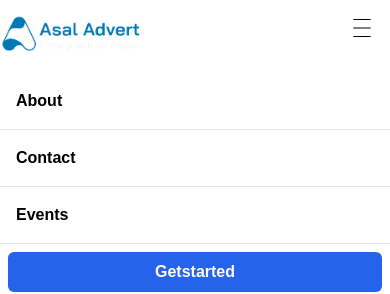
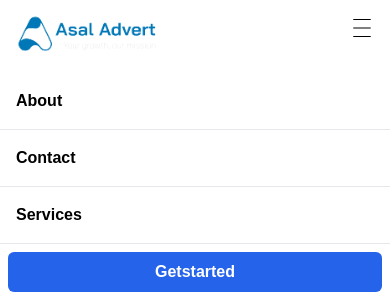
Before and after one commit to Ashakour1/AsalAdvert.so, a Next.js app: page / in a window 390 px wide. Both pictures are taken after a click on the button 362 px from the left and 28 px from the top of the page. Shown: the top 294 px of the page. Built offline with nearby package versions, Linux system fonts and the light colour scheme.

Commit message:
Update Header component to adjust padding and rename 'Events' link to 'Services'

```diff
--- a/app/components/Header.tsx
+++ b/app/components/Header.tsx
@@ -12,7 +12,7 @@ const Header = () => {
 
   return (
     <header className="max-w-[1040px] mx-auto">
-      <div className="flex justify-between items-center py-2">
+      <div className="flex justify-between md:px-0 px-4 items-center py-2">
         <div className="logo">
           <img src="/asal-logo.png" className="w-36" alt="logo" />
         </div>
@@ -60,7 +60,7 @@ const Header = () => {
               Contact
             </Link>
             <Link className="p-4 border-b" href="/events">
-              Events
+              Services
             </Link>
             <button
               onClick={handleOpen}
```
